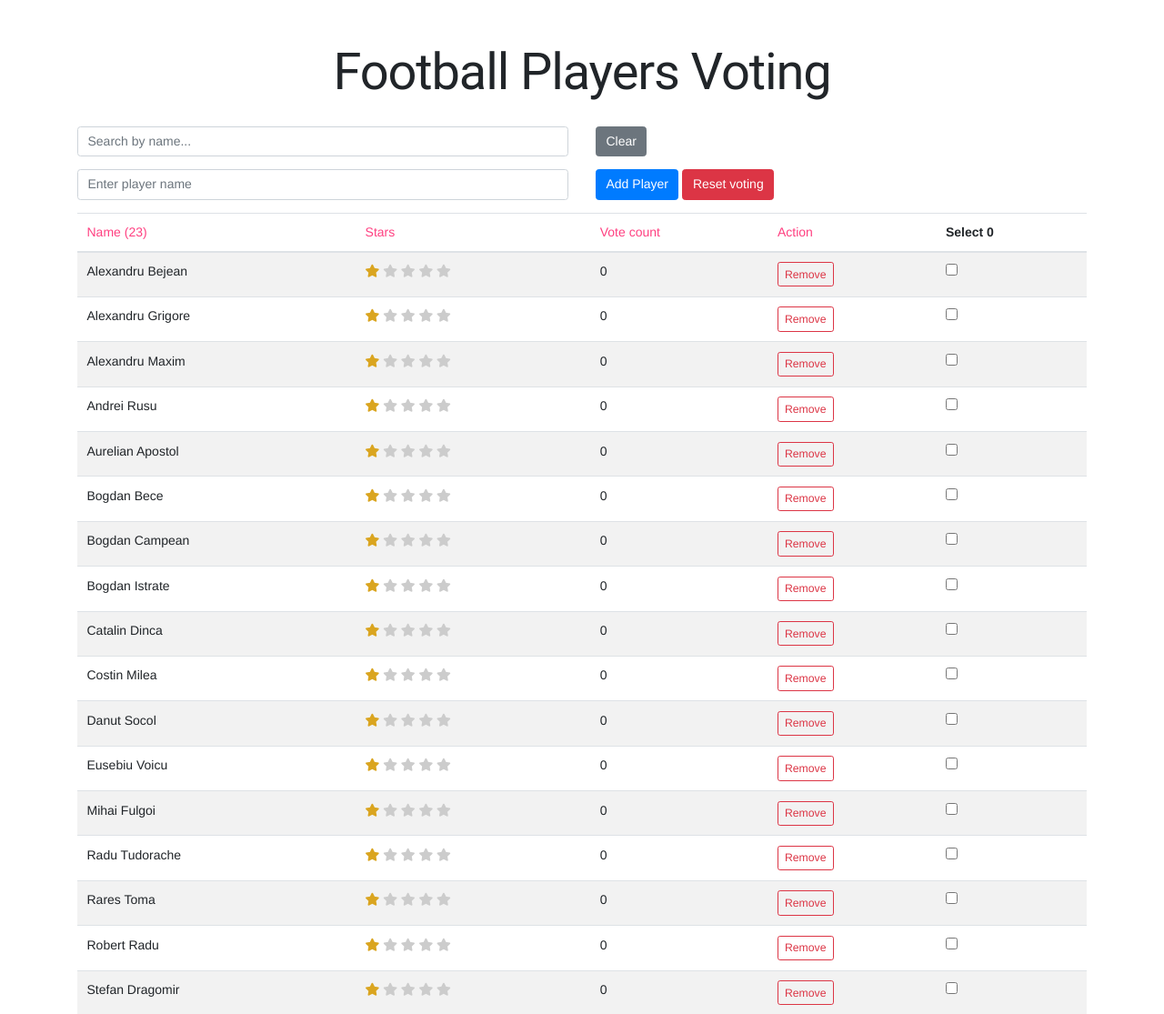
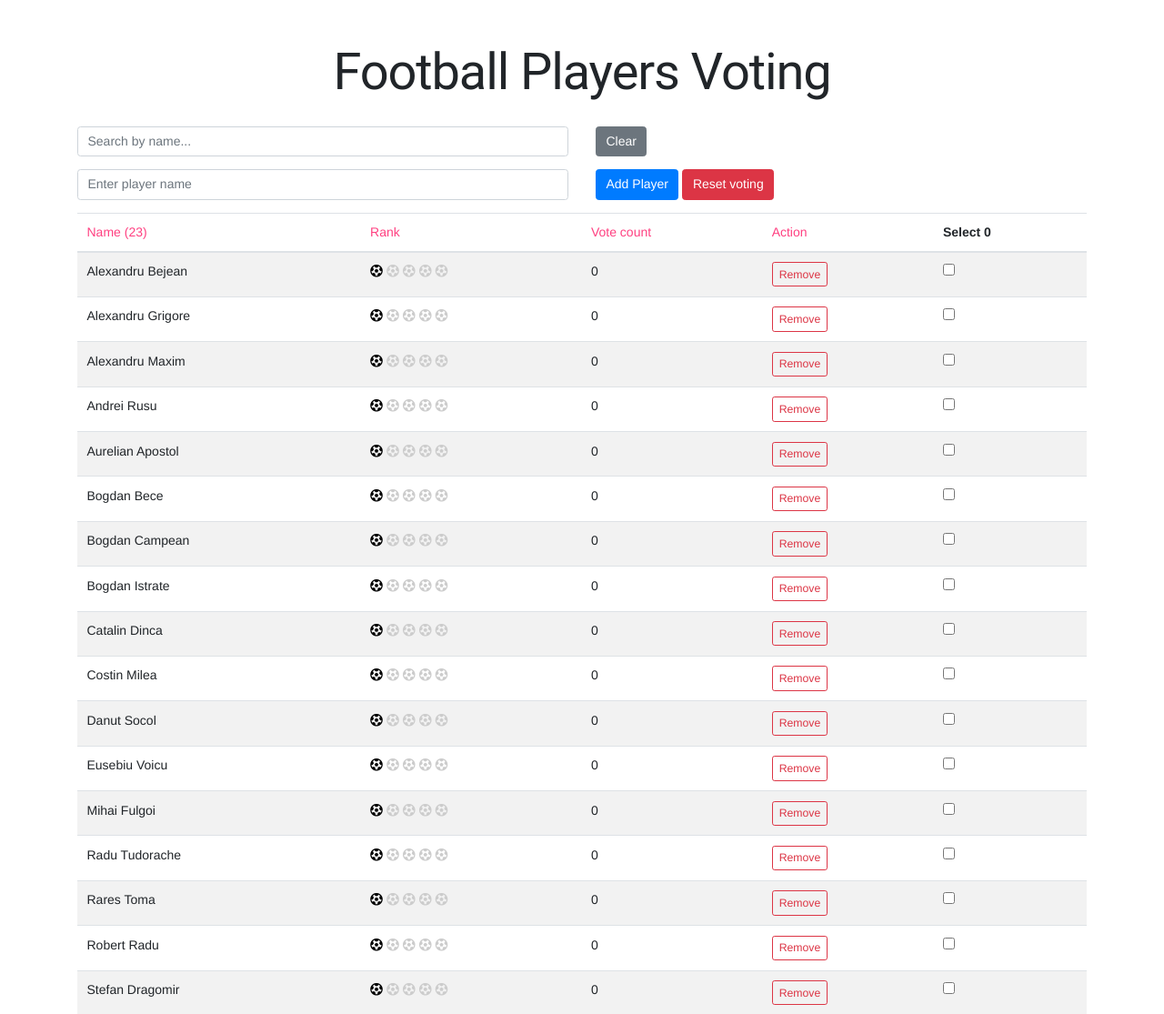
Before and after one commit to floryn90/team-draw, a Flask app: page /fotbal-luni-db in a window 1280 px wide. Shown: the top 1115 px of the page at 91% size. Run offline with Flask 2, Linux system fonts and the light colour scheme; some libraries are stand-ins or nearby versions.

Commit message:
switch star with black ball

```diff
--- a/templates/index.html
+++ b/templates/index.html
@@ -10,18 +10,18 @@
     <link rel="stylesheet" href="https://cdnjs.cloudflare.com/ajax/libs/font-awesome/5.15.3/css/all.min.css">
 
     <style>
-        .fa-star {
+        .fa-futbol {
             color: #ccc;
             cursor: pointer; /* Default cursor */
         }
 
-        .fa-star:hover {
-            color: goldenrod; /* Change color on hover */
+        .fa-futbol:hover {
+            color: black; /* Change color on hover */
             cursor: pointer; /* Change cursor on hover */
         }
 
         .checked {
-            color: goldenrod;
+            color: black;
         }
 
     </style>
@@ -63,7 +63,7 @@
         <thead>
         <tr>
             <th>Name ({{ players|length }})</th>
-            <th>Stars</th>
+            <th>Rank</th>
             <th>Vote count</th>
             <th>Action</th>
             <th>Select <span id="selected-count">0</span></th> <!-- New column for checkboxes -->
@@ -76,10 +76,10 @@
             <td data-field="stars" stars="{{player.stars}}">
                 {% for i in range(1, 6) %}
                 {% if i <= player.stars %}
-                <span class="fa fa-star checked" data-value="{{ i }}"
+                <span class="fa fa-futbol checked" data-value="{{ i }}"
                       onclick="updateStars(this, {{ player.index }}, {{ i }})"></span>
                 {% else %}
-                <span class="fa fa-star" data-value="{{ i }}"
+                <span class="fa fa-futbol" data-value="{{ i }}"
                       onclick="updateStars(this, {{ player.index }}, {{ i }})"></span>
                 {% endif %}
                 {% endfor %}
@@ -206,7 +206,7 @@ function populateTeamTable(players, tableId, averageId) {
     const nameHeader = headerRow.insertCell();
     nameHeader.textContent = 'Name';
     const starsHeader = headerRow.insertCell();
-    starsHeader.textContent = 'Stars';
+    starsHeader.textContent = 'Rank';
 
     let totalStars = 0;
     let playerCount = players.length;
@@ -224,7 +224,7 @@ function populateTeamTable(players, tableId, averageId) {
     if (averageId !== '') {
         const averageStars = totalStars / playerCount;
         const averageElement = document.getElementById(averageId);
-        averageElement.textContent = `Average Stars: ${averageStars.toFixed(2)}`;
+        averageElement.textContent = `Average rank: ${averageStars.toFixed(2)}`;
     }
 }
 
@@ -232,7 +232,7 @@ function updateStars(stars) {
     // Update the stars div
     let starsDiv = document.querySelector('.stars');
     for (let i = 1; i <= 5; i++) {
-        let star = starsDiv.querySelector(`.fa-star:nth-child(${i})`);
+        let star = starsDiv.querySelector(`.fa-futbol:nth-child(${i})`);
         if (i <= stars) {
             star.classList.remove('unchecked');
             star.classList.add('checked');
@@ -315,7 +315,7 @@ function searchplayers() {
 }
 
 function selectStars(star, value) {
-    var stars = star.parentNode.querySelectorAll('.fa-star');
+    var stars = star.parentNode.querySelectorAll('.fa-futbol');
     for (var i = 0; i < stars.length; i++) {
         if (i < value) {
             stars[i].classList.add('checked');
```
